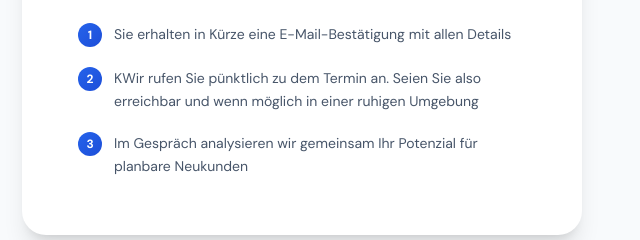
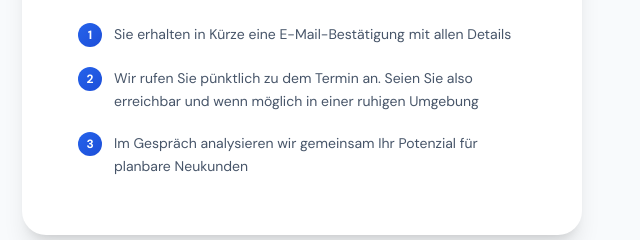
Before and after one commit to b2baccelerator/b2baccelerator, a website: page thank-you.html in a window 1280 px wide. Shown: the part 962-1202 px from the top of the page, 338-978 px from the left. Drawn offline with Linux system fonts and the light colour scheme.

Commit message:
Update thank-you.html

```diff
--- a/thank-you.html
+++ b/thank-you.html
@@ -691,7 +691,7 @@
                         </li>
                         <li>
                             <span class="step-number">2</span>
-                            <span>KWir rufen Sie pünktlich zu dem Termin an. Seien Sie also erreichbar und wenn möglich in einer ruhigen Umgebung</span>
+                            <span>Wir rufen Sie pünktlich zu dem Termin an. Seien Sie also erreichbar und wenn möglich in einer ruhigen Umgebung</span>
                         </li>
                         <li>
                             <span class="step-number">3</span>
```
